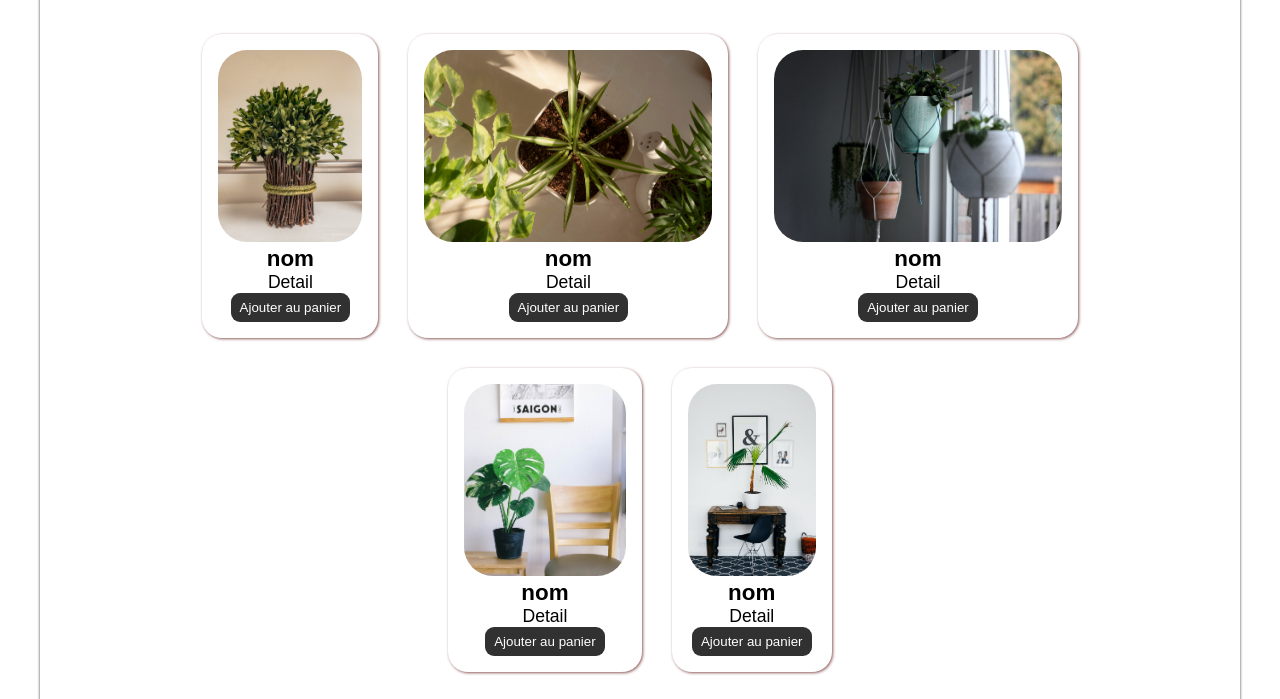
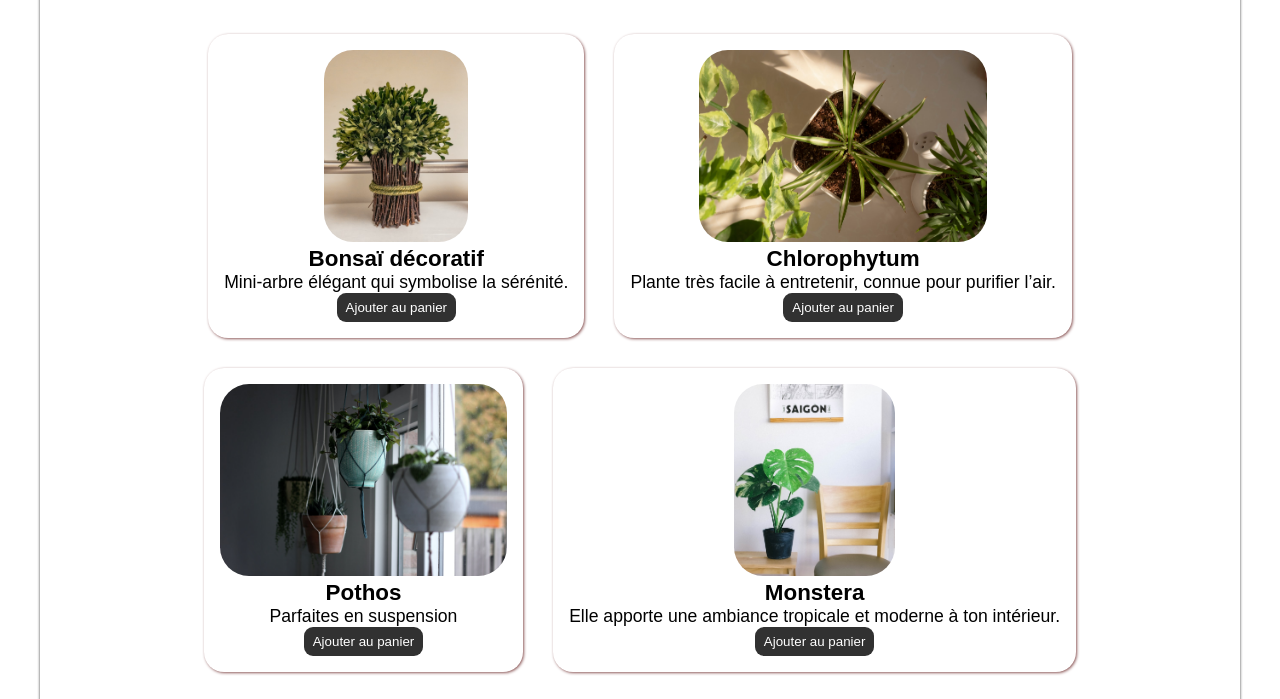
Before and after one commit to jus241/site-de-plante-Flor-sia, a plain HTML site: page plante.html in a window 1280 px wide. Shown: the part 215-914 px from the top of the page. Drawn offline with Linux system fonts and the light colour scheme.

Commit message:
le projet est fini

```diff
--- a/plante.html
+++ b/plante.html
@@ -34,32 +34,32 @@
         <div class="principal">
           <div class="box">
             <img class="image" src="images/type-de-plante/1.jpg" alt="image" />
-            <h3 class="nom-plantes">nom</h3>
-            <p class="detail-para">Detail</p>
+            <h3 class="nom-plantes">Bonsaï décoratif</h3>
+            <p class="detail-para">Mini-arbre élégant qui symbolise la sérénité.</p>
             <button>Ajouter au panier</button>
           </div>
           <div class="box">
             <img class="image" src="images/type-de-plante/2.jpg" alt="image" />
-            <h3 class="nom-plantes">nom</h3>
-            <p class="detail-para">Detail</p>
+            <h3 class="nom-plantes">Chlorophytum</h3>
+            <p class="detail-para">Plante très facile à entretenir, connue pour purifier l’air.</p>
             <button>Ajouter au panier</button>
           </div>
           <div class="box">
             <img class="image" src="images/type-de-plante/3.jpg" alt="image" />
-            <h3 class="nom-plantes">nom</h3>
-            <p class="detail-para">Detail</p>
+            <h3 class="nom-plantes"> Pothos</h3>
+            <p class="detail-para">Parfaites en suspension</p>
             <button>Ajouter au panier</button>
           </div>
           <div class="box">
             <img class="image" src="images/type-de-plante/5.jpg" alt="image" />
-            <h3 class="nom-plantes">nom</h3>
-            <p class="detail-para">Detail</p>
+            <h3 class="nom-plantes">Monstera</h3>
+            <p class="detail-para"> Elle apporte une ambiance tropicale et moderne à ton intérieur.</p>
             <button>Ajouter au panier</button>
           </div>
           <div class="box">
             <img class="image" src="images/type-de-plante/6.jpg" alt="image" />
-            <h3 class="nom-plantes">nom</h3>
-            <p class="detail-para">Detail</p>
+            <h3 class="nom-plantes">Palmier d’intérieur</h3>
+            <p class="detail-para"> Elle aime la lumière et donne un style chic et naturel à une pièce.</p>
             <button>Ajouter au panier</button>
           </div>
         </div>
@@ -89,7 +89,7 @@
           /></a>
         </div>
         <div class="copyright">
-          <p>&copy; 2026 VotreNom. Tous droits réservés.</p>
+          <p>&copy; 2026 Florésia Tous droits réservés.</p>
         </div>
       </div>
     </footer>
--- a/style/accueil.css
+++ b/style/accueil.css
@@ -19,6 +19,7 @@ header {
   background-color: aqua;
   padding: 15px;
   box-shadow: 0px 5px 10px rgba(0, 0, 0, 0.2);
+
 }
 
 
@@ -103,6 +104,7 @@ h1 {
     box-shadow: 0px 2px 3px rgb(56, 56, 55);
     border-radius: 20px;
     padding: 2em;
+
 }
 h2 {
   font-family: Arial, Helvetica, sans-serif;
--- a/style/plante.css
+++ b/style/plante.css
@@ -7,6 +7,7 @@
     text-align: center;
     justify-content: center;
     line-height: 30px;
+    justify-content: space-around;
     transition: 0.4s ease;
 }
 
```
Also changed, not shown: contact.html (+1 -1 lines), index.html (+8 -8 lines).
